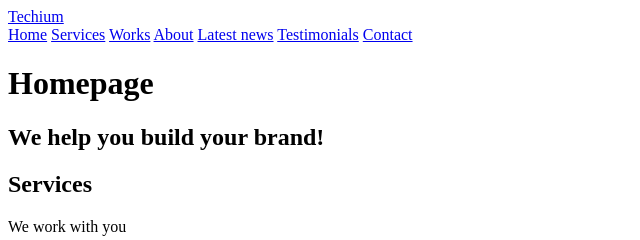
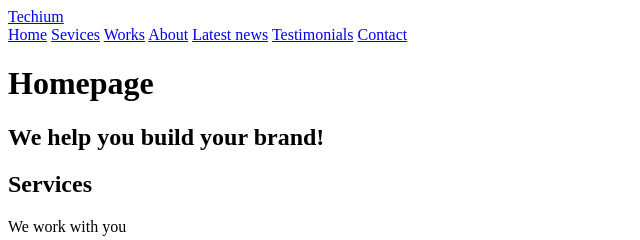
Before and after one commit to NanaOdamme/alx-frontend, a plain HTML site: page 0x00-html_advanced/20-index.html in a window 1280 px wide. Shown: the top 240 px of the page, 0-640 px from the left. Drawn offline with Linux system fonts and the light colour scheme.

Commit message:
updated 20

```diff
--- a/0x00-html_advanced/20-index.html
+++ b/0x00-html_advanced/20-index.html
@@ -13,7 +13,6 @@
   </head>
 
   <body>
-
     <!-- Header -->
     <header>
       <div>
@@ -24,7 +23,7 @@
         </div>
         <nav>
           <a href="/">Home</a>
-            <a href="services">Services</a>
+          <a href="services">Sevices</a>
           <a href="works">Works</a>
           <a href="about">About</a>
           <a href="latest_news">Latest news</a>
```
Lines whose indentation alone changed are shown as unchanged.
